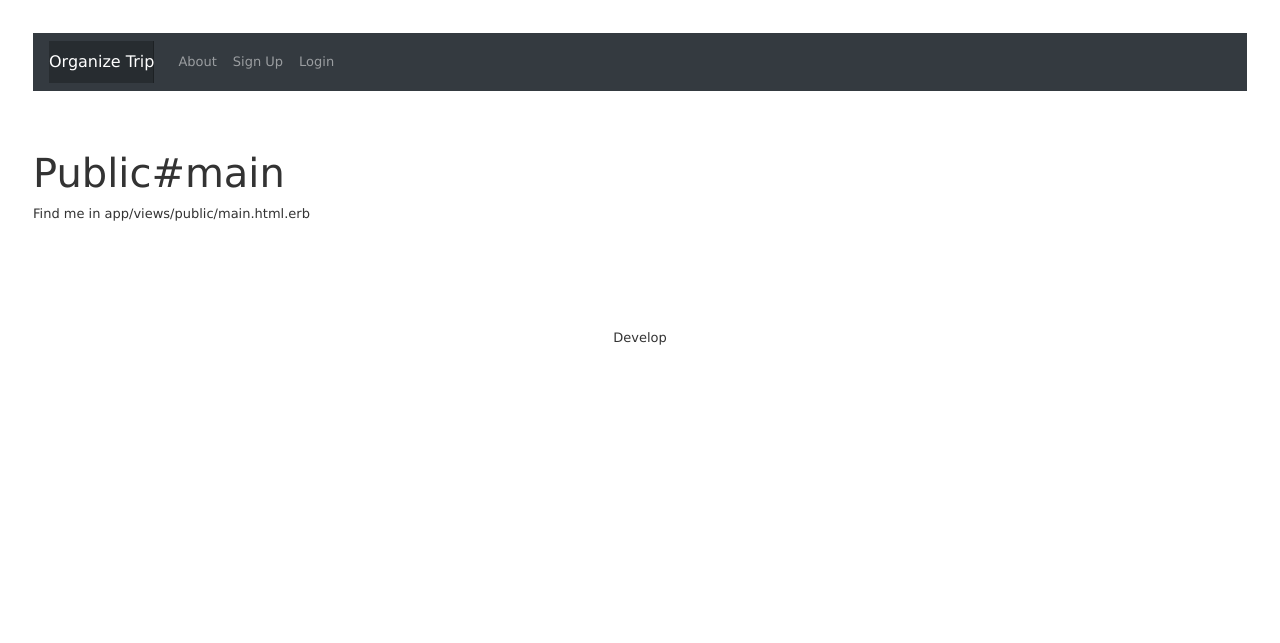
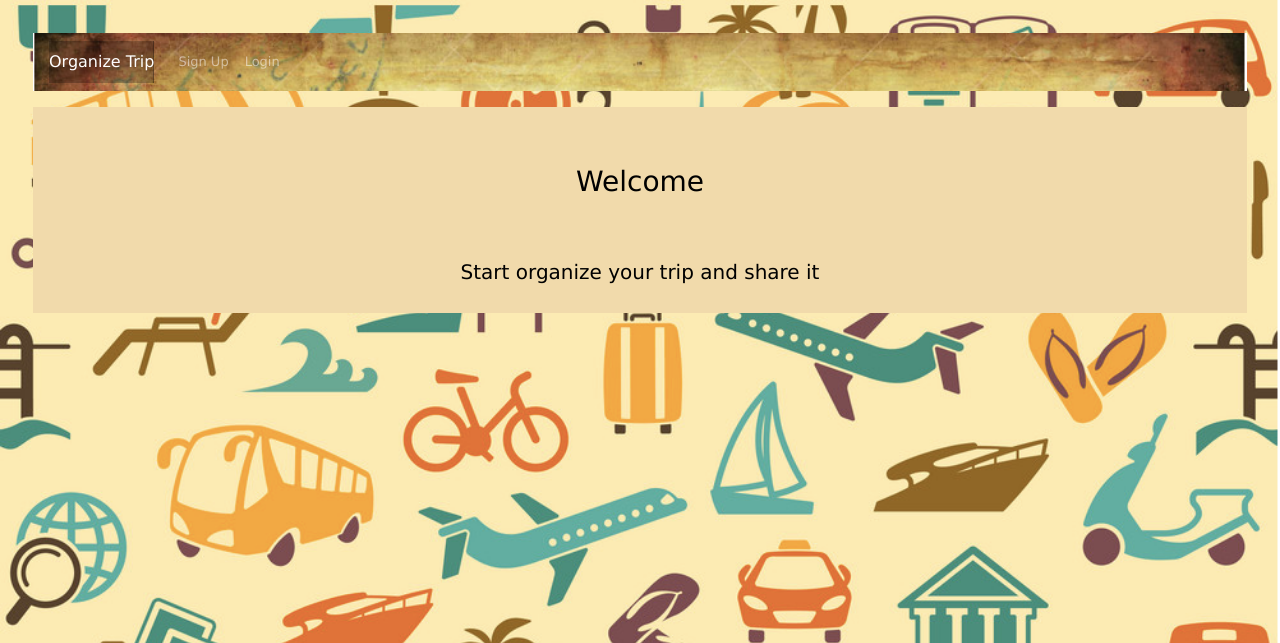
Before and after one commit to ahlamf/Organize-Trip, a Rails app: page / in a window 1280 px wide. Shown: the top 643 px of the page. Run offline with Rails 7, Linux system fonts and the light colour scheme; style sheets or scripts are compiled from the project's sources.

Commit message:
fixt stylysheet

```diff
--- a/app/assets/stylesheets/public.scss
+++ b/app/assets/stylesheets/public.scss
@@ -1,3 +1,9 @@
 // Place all the styles related to the public controller here.
 // They will automatically be included in application.css.
 // You can use Sass (SCSS) here: https://sass-lang.com/
+body{
+    background-color: rgba(201, 166, 142, 0.516);
+    font-size: medium;
+    font-weight: 300;
+    color: black;
+  }
--- a/app/assets/stylesheets/scaffolds.scss
+++ b/app/assets/stylesheets/scaffolds.scss
@@ -1,7 +1,35 @@
+
 body {
-  background-color: #fff;
+  background-color: rgb(141, 138, 138);
+  background-image: image-url('travel-planner.jpg');
+  background-repeat: no-repeat;
+  background-size: cover;
   color: #333;
   margin: 33px; }
+  nav {
+    background-image: image-url('nav.jpg');
+    background-repeat: no-repeat;
+    background-size: cover;
+    font-weight: 300;
+    color: black;
+
+  }
+  .jumbotron{
+    // background-color: rgba(196, 155, 128, 0.516);
+    background-image: image-url('nav.jpg');
+    background-repeat: no-repeat;
+    background-size: cover;
+    font-size: medium;
+    font-weight: 300;
+    color: black;
+  }
+  .trips{
+
+    background-color:rgb(241, 218, 171);
+    font-size: medium;
+    font-weight: 300;
+    color: black;
+  }
 
 body, p, ol, ul, td {
   font-family: verdana, arial, helvetica, sans-serif;
--- a/app/controllers/trips_controller.rb
+++ b/app/controllers/trips_controller.rb
@@ -71,6 +71,6 @@ class TripsController < ApplicationController
 
     # Never trust parameters from the scary internet, only allow the white list through.
     def trip_params
-      params.require(:trip).permit(:pictures, :title, :city, :country, :Day, :accommadation, :transportation, :detail, :price)
+      params.require(:trip).permit(:title, :city, :country, :price)
     end
 end
--- a/app/models/account.rb
+++ b/app/models/account.rb
@@ -3,5 +3,5 @@ class Account < ApplicationRecord
   # :confirmable, :lockable, :timeoutable, :trackable and :omniauthable
   devise :database_authenticatable, :registerable,
          :recoverable, :rememberable, :validatable
-has_many :trips
+  has_many :trips
         end
--- a/app/models/trip.rb
+++ b/app/models/trip.rb
@@ -1,3 +1,4 @@
 class Trip < ApplicationRecord
+    # mount_uploader :photo, PhotoUploader
 belongs_to :account
 end
--- a/app/views/layouts/application.html.erb
+++ b/app/views/layouts/application.html.erb
@@ -18,12 +18,12 @@
 <%= render "layouts/navbar/nav"%>
 <%= render "layouts/navbar/dashboard"%>
 <%end%>
-
+<div class="trips">
    <p class="notice"><%= notice %></p>
    <p class="alert"><%= alert %></p>
 
     <%= yield %>
-
+</div>
 <%= render "layouts/navbar/footer"%>
 
     <script src="https://code.jquery.com/jquery-3.4.1.slim.min.js" integrity="sha384-J6qa4849blE2+poT4WnyKhv5vZF5SrPo0iEjwBvKU7imGFAV0wwj1yYfoRSJoZ+n" crossorigin="anonymous"></script>
--- a/app/views/layouts/navbar/_footer.html.erb
+++ b/app/views/layouts/navbar/_footer.html.erb
@@ -1,3 +1 @@
 <br/><br/><br/><br/><br/>
-
-<center>Develop</center>
--- a/app/views/layouts/navbar/_nav.html.erb
+++ b/app/views/layouts/navbar/_nav.html.erb
@@ -1,4 +1,6 @@
+
 <header>
+
 <nav class="navbar navbar-expand-lg navbar-dark bg-dark">
   <%= link_to "Organize Trip", root_path, class: "navbar-brand" %>
   <button class="navbar-toggler" type="button" data-toggle="collapse" data-target="#navbarSupportedContent" aria-controls="navbarSupportedContent" aria-expanded="false" aria-label="Toggle navigation">
@@ -8,23 +10,23 @@
   <div class="collapse navbar-collapse" id="navbarSupportedContent">
     <ul class="navbar-nav mr-auto">
 
-      <li class="nav-item">
+      <%# <li class="nav-item">
       	<%= link_to "About", root_path, class: "nav-link" %>
-      </li>
+      <%# </li> %>
 
       <% if account_signed_in? %>
-      <li class="nav-item">
+      <%# <li class="nav-item">
       <%= link_to "Dashboard", dashboard_path, class: "nav-link"%>
-      </li>
+      <%# </li> %>
         <li class="nav-item">
         <%= link_to "Edit Profile", edit_account_registration_path, class: "nav-link" %>
         </li>
         <li class="nav-item">
         <%= link_to "Show Trip", trips_path, class: "nav-link" %>
         </li>
-        <li class="nav-item">
+        <%# <li class="nav-item">
         <%= link_to "Add Trip", root_path, class: "nav-link" %>
-        </li>
+        <%# </li> %>
         <li class="nav-item">
           <%= link_to "Log Out", destroy_account_session_path, method: :delete, class: "nav-link" %>
         </li>
@@ -42,4 +44,5 @@
 
   </div>
 </nav>
+
 </header>
--- a/app/views/public/main.html.erb
+++ b/app/views/public/main.html.erb
@@ -1,2 +1,23 @@
-<h1>Public#main</h1>
-<p>Find me in app/views/public/main.html.erb</p>
+<h1></h1>
+<h1></h1>
+
+<body class="text-center">
+    <div class="cover-container d-flex w-100 h-100 p-3 mx-auto flex-column">
+  <header class="masthead mb-auto">
+    <div class="inner">
+      <h3 class="masthead-brand">Welcome</h3>
+      </nav>
+    </div>
+  </header>
+
+  <main role="main" class="inner cover">
+    <h1 class="cover-heading"></h1>
+    <p class="lead">Start organize your trip and share it</p>
+
+  </main>
+
+
+</div>
+
+
+</body>
```
Also changed, not shown: app/views/dashboard/index.html.erb (+0 -139 lines), app/views/trips/_form.html.erb (+7 -1 lines), Gemfile, app/assets/images/nav.jpg (added), app/assets/images/nav11.jpg (added), app/assets/images/travel-planner.jpg (added), app/assets/images/travel-planner11.jpg (added), app/assets/stylesheets/application.css (line endings or trailing spaces), config/application.yml (added).
